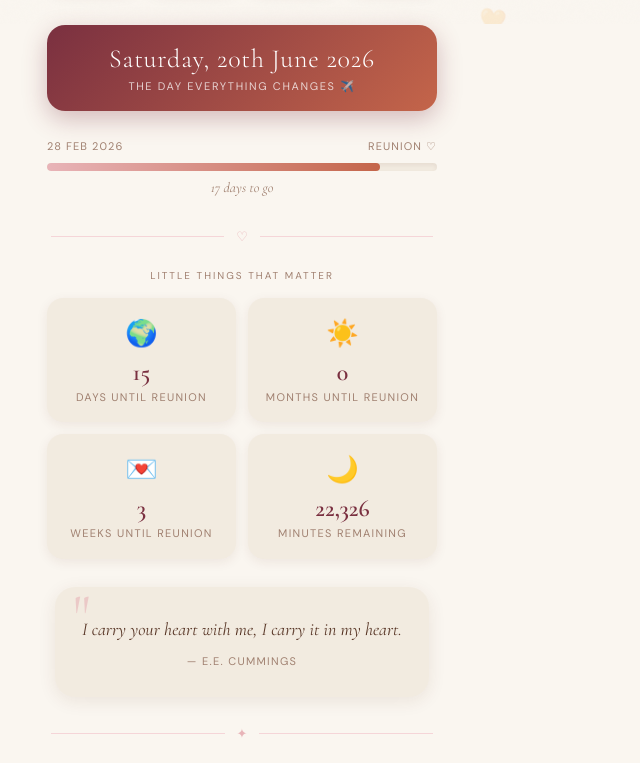
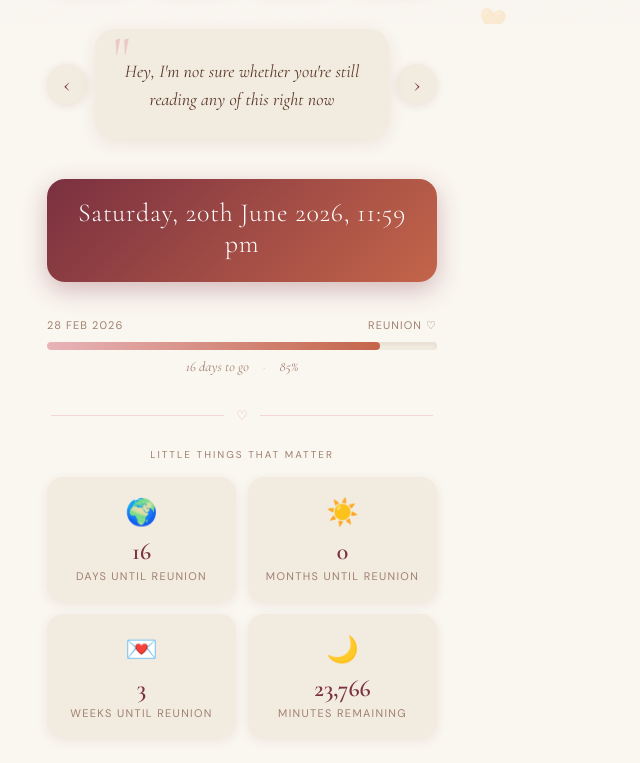
Before and after one commit to Polar310/starry-night-, a plain HTML site: page index.html in a window 1280 px wide. Shown: the part 776-1539 px from the top of the page, without its empty margins (398-1038 px from the left). Drawn offline with nearby package versions, Linux system fonts and the light colour scheme.

Commit message:
Refactor styles and update quote section in HTML

```diff
--- a/index.html
+++ b/index.html
@@ -268,7 +268,8 @@
 
     /* ── Countdown ── */
     .countdown-section {
-      padding: 0 clamp(12px, 4vw, 20px) 8px;
+      padding: 0 clamp(12px, 4vw, 20px);
+      margin-bottom: clamp(22px, 6vw, 32px);
     }
     .section-label {
       font-size: 10px; letter-spacing: .2em;
@@ -316,7 +317,7 @@
     /* ── Date banner ── */
     .date-banner {
       text-align: center;
-      margin: 28px clamp(12px, 4vw, 20px);
+      margin: 0 clamp(12px, 4vw, 20px) clamp(28px, 7vw, 36px);
       padding: 18px 20px;
       background: linear-gradient(135deg, var(--burgundy) 0%, var(--terracotta) 100%);
       border-radius: 18px;
@@ -336,20 +337,54 @@
 
     /* ── Quote rotator ── */
     .quote-section {
-      padding: 0 clamp(16px, 5vw, 28px);
-      margin-bottom: 28px;
+      padding: clamp(4px, 2vw, 8px) clamp(12px, 4vw, 20px);
+      margin-bottom: clamp(22px, 6vw, 32px);
       text-align: center;
     }
+    .quote-nav-row {
+      display: flex;
+      align-items: stretch;
+      gap: 8px;
+    }
+    .quote-arrow {
+      flex-shrink: 0;
+      align-self: center;
+      width: 40px;
+      height: 40px;
+      padding: 0;
+      border: none;
+      border-radius: 50%;
+      background: var(--parchment);
+      color: var(--burgundy);
+      font-family: 'Cormorant Garamond', serif;
+      font-size: 26px;
+      font-weight: 300;
+      line-height: 1;
+      cursor: pointer;
+      box-shadow: 0 2px 10px rgba(90,40,20,.1);
+      -webkit-tap-highlight-color: transparent;
+      touch-action: manipulation;
+    }
+    .quote-arrow:active {
+      background: var(--blush);
+    }
+    .quote-arrow:focus-visible {
+      outline: 2px solid var(--terracotta);
+      outline-offset: 2px;
+    }
     .quote-card {
+      flex: 1;
+      min-width: 0;
       background: var(--parchment);
       border-radius: 20px;
-      padding: 28px 24px;
+      padding: 28px 20px 24px;
       box-shadow: 0 4px 18px rgba(90,40,20,.09);
       min-height: 110px;
       display: flex; flex-direction: column;
       align-items: center; justify-content: center;
       gap: 10px;
       position: relative;
+      touch-action: pan-y pinch-zoom;
     }
     .quote-card .q-mark {
       font-family: 'Cormorant Garamond', serif;
@@ -420,9 +455,20 @@
       transition: width 1.5s cubic-bezier(.4,0,.2,1);
     }
     .progress-pct {
-      text-align: center; margin-top: 8px;
+      display: flex;
+      justify-content: center;
+      align-items: baseline;
+      flex-wrap: wrap;
+      gap: 8px 14px;
+      margin-top: 8px;
       font-family: 'Cormorant Garamond', serif;
-      font-size: 14px; color: var(--muted); font-style: italic;
+      font-size: 14px;
+      color: var(--muted);
+      font-style: italic;
+    }
+    .progress-pct-sep {
+      opacity: 0.45;
+      font-style: normal;
     }
 
     /* ── Spotify embed ── */
@@ -575,6 +621,18 @@
           <div class="slide-caption" id="cap-7" style="display:none"></div>
         </div>
 
+        <!-- Slide 9 -->
+        <div class="carousel-slide" id="slide-8">
+          <img src="IMG_4199.jpeg" alt="Hand-drawn beach sketch of two stick figures under a palm tree" />
+          <div class="slide-caption" id="cap-8" style="display:none"></div>
+        </div>
+
+        <!-- Slide 10 -->
+        <div class="carousel-slide" id="slide-9">
+          <img src="IMG_4200.jpeg" alt="Hand-drawn sketch of cooking and watching a show together" />
+          <div class="slide-caption" id="cap-9" style="display:none"></div>
+        </div>
+
       </div>
       <button type="button" class="carousel-arrow carousel-arrow-next" id="carousel-next" aria-label="Next photo">›</button>
     </div>
@@ -589,6 +647,8 @@
         <div class="dot" onclick="goTo(5)"></div>
         <div class="dot" onclick="goTo(6)"></div>
         <div class="dot" onclick="goTo(7)"></div>
+        <div class="dot" onclick="goTo(8)"></div>
+        <div class="dot" onclick="goTo(9)"></div>
       </div>
     </div>
   </div>
@@ -616,10 +676,23 @@
     </div>
   </section>
 
+  <!-- ── QUOTE (below countdown) ── -->
+  <section class="quote-section" id="quote-section">
+    <div class="quote-nav-row">
+      <button type="button" class="quote-arrow" id="quote-prev" aria-label="Previous quote">‹</button>
+      <div class="quote-card" id="quote-card">
+        <span class="q-mark">"</span>
+        <p class="quote-text" id="quote-text"></p>
+        <span class="quote-attr" id="quote-attr"></span>
+      </div>
+      <button type="button" class="quote-arrow" id="quote-next" aria-label="Next quote">›</button>
+    </div>
+  </section>
+
   <!-- ── DATE BANNER ── -->
   <div class="date-banner">
     <div class="date-text" id="target-date-text">20th June 2026</div>
-    <div class="date-note">The day everything changes ✈️</div>
+    <div class="date-note" id="target-date-note">The day everything changes ✈️</div>
   </div>
 
   <!-- ── PROGRESS ── -->
@@ -631,7 +704,11 @@
     <div class="progress-track">
       <div class="progress-fill" id="prog-fill" style="width:0%"></div>
     </div>
-    <p class="progress-pct" id="prog-text"></p>
+    <p class="progress-pct">
+      <span id="prog-days-text">—</span>
+      <span class="progress-pct-sep" aria-hidden="true">·</span>
+      <span id="prog-percent-text">—</span>
+    </p>
   </section>
 
   <div class="divider">
@@ -667,15 +744,6 @@
     </div>
   </section>
 
-  <!-- ── QUOTE ── -->
-  <section class="quote-section">
-    <div class="quote-card">
-      <span class="q-mark">"</span>
-      <p class="quote-text" id="quote-text"></p>
-      <span class="quote-attr" id="quote-attr"></span>
-    </div>
-  </section>
-
   <div class="divider">
     <div class="divider-line"></div>
     <span class="divider-icon">✦</span>
@@ -698,9 +766,11 @@
 
 <script>
   // ── TARGET DATE ──────────────────────────────────────────
-  const TARGET = new Date('2026-06-20T00:00:00');
+  // 20 June 2026, 23:59:59 — local time (end of reunion day)
+  const TARGET = new Date(2026, 5, 20, 23, 59, 59);
   const MS_PER_DAY = 86400000;
-  // Progress bar: journey from this day through reunion day (reunion day counts as the last full day).
+  const MS_PER_MINUTE = 60000;
+  // Progress bar: journey from start day through reunion moment (23:59 on 20 June).
   const PROGRESS_START = new Date(2026, 1, 28); // 28 Feb 2026, local midnight
   /** Paste your playlist ID (the long id in https://open.spotify.com/playlist/…) */
   const SPOTIFY_PLAYLIST_ID = '6fogzPyiiM7krntoigZiPq';
@@ -717,45 +787,94 @@
   function formatTargetDate(date) {
     const dayName = date.toLocaleDateString('en-GB', { weekday: 'long' });
     const monthName = date.toLocaleDateString('en-GB', { month: 'long' });
-    return `${dayName}, ${ordinal(date.getDate())} ${monthName} ${date.getFullYear()}`;
+    const time = date.toLocaleTimeString('en-GB', { hour: 'numeric', minute: '2-digit', hour12: true });
+    return `${dayName}, ${ordinal(date.getDate())} ${monthName} ${date.getFullYear()}, ${time}`;
+  }
+
+  function monthsUntilTarget(from, to) {
+    if (to <= from) return 0;
+    let m = (to.getFullYear() - from.getFullYear()) * 12 + (to.getMonth() - from.getMonth());
+    if (
+      to.getDate() < from.getDate() ||
+      (to.getDate() === from.getDate() && to.getTime() <= from.getTime())
+    ) m--;
+    return Math.max(0, m);
   }
 
   function updateTargetDateText() {
     const dateEl = document.getElementById('target-date-text');
     if (dateEl) dateEl.textContent = formatTargetDate(TARGET);
+    const noteEl = document.getElementById('target-date-note');
+    if (noteEl) noteEl.textContent = '';
   }
 
   // ── QUOTES ──────────────────────────────────────────────
   const quotes = [
-    { text: "I carry your heart with me, I carry it in my heart.", attr: "— E.E. Cummings" },
-    { text: "I carry your heart with me, I carry it in my heart.", attr: "— E.E. Cummings" },
-    { text: "Distance means so little when someone means so much.", attr: "— Tom McNeal" },
-    { text: "I exist in two places — here, and where you are.", attr: "— Margaret Atwood" },
-    { text: "How lucky I am to have something that makes saying goodbye so hard.", attr: "— A.A. Milne" },
-    { text: "The thought of you is brighter than all the streetlights in the world.", attr: "— atticus" },
-    { text: "Absence is to love as wind is to fire, it extinguishes the small, it inflames the great.", attr: "— Bussy-Rabutin" },
-    { text: "I love you, not only for what you are, but for what I am when I am with you.", attr: "— Roy Croft" },
-    { text: "In all the world, there is no heart for me like yours.", attr: "— Maya Angelou" },
-    { text: "I know it's hard now, but I'll always be with you no matter what", attr: "— Agastya Mudgal" },
-    { text: "We will always THRIVE no matter the distance", attr: "— Agastya Mudgal" },
-    { text: "I always choose you even in the hardest days, I want every part of you", attr: "— Agastya Mudgal" },
-    { text: "Baby, I'm always yours <3", attr: "— Agastya Mudgal" },
-    { text: "The more you read this and the more you refresh this the more closer I get to you ", attr: "— Agastya Mudgal" },
+    { text: "Hey, I'm not sure whether you're still reading any of this right now"},
+    { text: "But I just wanted to say I really miss you"},
+    { text: "I miss just bantering around with you, today feels rather empty without you" },
+    { text: "Man I hate it when you're upset at me and like 1000 miles away, cuz the only thing I wanna do right now "},
+    { text: "Is just hug you and just not let go until you start laughing and smilling again" },
+    { text: "I miss hearing your voice and hearing about your day, all the bits of it" },
+    { text: "I know you know that I love you, but I just don't think you understand how much" },
+    { text: "You can't comprehend it, and to be honest I just don't know how to communicate that with words" },
+    { text: "I just want you to know that I'm always here for you, no matter what, even on the worst of days" },
+    { text: "You mean a lot to me, and you always will. "},
+    { text: "I appreciate you, I'm grateful for you, I Love You"},
+    { text: "The more you read this and the more you refresh this the more closer I get to you ", attr: " You know who " },
   ];
   let qIdx = 0;
+  let quoteAutoplayTimer = null;
+  const QUOTE_INTERVAL_MS = 15000;
+  let quoteSwipeStartX = null;
 
   function showQuote(idx) {
+    qIdx = ((idx % quotes.length) + quotes.length) % quotes.length;
     const el = document.getElementById('quote-text');
     const at = document.getElementById('quote-attr');
+    if (!el || !at) return;
     el.classList.add('fade');
     setTimeout(() => {
-      el.textContent = quotes[idx].text;
-      at.textContent = quotes[idx].attr;
+      el.textContent = quotes[qIdx].text;
+      at.textContent = quotes[qIdx].attr || '';
+      at.style.display = quotes[qIdx].attr ? '' : 'none';
       el.classList.remove('fade');
     }, 400);
   }
+
+  function restartQuoteAutoplay() {
+    clearInterval(quoteAutoplayTimer);
+    quoteAutoplayTimer = setInterval(() => {
+      showQuote(qIdx + 1);
+    }, QUOTE_INTERVAL_MS);
+  }
+
+  function goQuote(delta) {
+    showQuote(qIdx + delta);
+    restartQuoteAutoplay();
+  }
+
   showQuote(0);
-  setInterval(() => { qIdx = (qIdx + 1) % quotes.length; showQuote(qIdx); }, 7000);
+  restartQuoteAutoplay();
+
+  const quotePrev = document.getElementById('quote-prev');
+  const quoteNext = document.getElementById('quote-next');
+  const quoteCard = document.getElementById('quote-card');
+
+  if (quotePrev) quotePrev.addEventListener('click', () => goQuote(-1));
+  if (quoteNext) quoteNext.addEventListener('click', () => goQuote(1));
+
+  if (quoteCard) {
+    quoteCard.addEventListener('touchstart', e => {
+      quoteSwipeStartX = e.touches[0].clientX;
+    }, { passive: true });
+    quoteCard.addEventListener('touchend', e => {
+      if (quoteSwipeStartX === null) return;
+      const dx = e.changedTouches[0].clientX - quoteSwipeStartX;
+      if (Math.abs(dx) > 40) goQuote(dx < 0 ? 1 : -1);
+      quoteSwipeStartX = null;
+    });
+  }
 
   // ── COUNTDOWN ──────────────────────────────────────────
   let prevSecs = -1;
@@ -771,10 +890,10 @@
       updateProgress();
       return;
     }
-    const d = Math.floor(diff / 86400000);
-    const h = Math.floor((diff % 86400000) / 3600000);
-    const m = Math.floor((diff % 3600000)  / 60000);
-    const s = Math.floor((diff % 60000)    / 1000);
+    const d = Math.floor(diff / MS_PER_DAY);
+    const h = Math.floor((diff % MS_PER_DAY) / 3600000);
+    const m = Math.floor((diff % 3600000) / MS_PER_MINUTE);
+    const s = Math.floor((diff % MS_PER_MINUTE) / 1000);
 
     const pad = n => String(n).padStart(2,'0');
     setVal('cd-days',  pad(d));
@@ -783,14 +902,9 @@
     setVal('cd-secs',  pad(s), s !== prevSecs);
     prevSecs = s;
 
-    // notes
-    const monthsLeft = Math.max(
-      0,
-      (TARGET.getFullYear() - now.getFullYear()) * 12 +
-      (TARGET.getMonth() - now.getMonth()) -
-      (TARGET.getDate() < now.getDate() ? 1 : 0)
-    );
-    const totalMinutesLeft = Math.max(0, Math.floor(diff / 60000));
+    // notes (all tied to the same reunion moment)
+    const monthsLeft = monthsUntilTarget(now, TARGET);
+    const totalMinutesLeft = Math.max(0, Math.floor(diff / MS_PER_MINUTE));
     document.getElementById('days-until').textContent = monthsLeft;
     document.getElementById('nights-count').textContent = totalMinutesLeft.toLocaleString('en-US');
     document.getElementById('km-apart').textContent = d;
@@ -812,31 +926,28 @@
   // ── PROGRESS ──────────────────────────────────────────
   function updateProgress() {
     const now = new Date();
-    const nowAtMidnight = new Date(now.getFullYear(), now.getMonth(), now.getDate());
-    const reunionMidnight = new Date(TARGET.getFullYear(), TARGET.getMonth(), TARGET.getDate());
-    const dayAfterReunion = new Date(reunionMidnight);
-    dayAfterReunion.setDate(dayAfterReunion.getDate() + 1);
-
+    const diff = TARGET - now;
     const journeyStart = new Date(PROGRESS_START.getFullYear(), PROGRESS_START.getMonth(), PROGRESS_START.getDate());
-    const journeyMs = dayAfterReunion - journeyStart;
+    const journeyMs = TARGET - journeyStart;
     let pct = 0;
-    if (journeyMs > 0) {
+    if (diff <= 0) {
+      pct = 100;
+    } else if (journeyMs > 0) {
       const elapsed = now - journeyStart;
       pct = Math.min(100, Math.max(0, (elapsed / journeyMs) * 100));
-    } else {
-      pct = 100;
     }
 
-    let totalDaysInclusive;
-    if (nowAtMidnight <= reunionMidnight) {
-      totalDaysInclusive = Math.floor((reunionMidnight - nowAtMidnight) / MS_PER_DAY) + 1;
-    } else {
-      totalDaysInclusive = 0;
-    }
+    const daysLeft = diff > 0 ? Math.floor(diff / MS_PER_DAY) : 0;
 
     document.getElementById('prog-fill').style.width = pct.toFixed(1) + '%';
-    document.getElementById('prog-text').textContent =
-      `${totalDaysInclusive} day${totalDaysInclusive === 1 ? '' : 's'} to go`;
+    const daysEl = document.getElementById('prog-days-text');
+    const pctEl = document.getElementById('prog-percent-text');
+    if (daysEl) {
+      daysEl.textContent = `${daysLeft} day${daysLeft === 1 ? '' : 's'} to go`;
+    }
+    if (pctEl) {
+      pctEl.textContent = `${Math.round(pct)}%`;
+    }
 
     const startLbl = document.getElementById('prog-start-label');
     if (startLbl) {
@@ -869,10 +980,10 @@
         `Until <em>${n1}</em><br/>& <em>${n2}</em>`;
       document.getElementById('header-names').textContent = `— ${n1} & ${n2} —`;
     }
-    [0,1,2,3,4,5,6,7].forEach(i => {
+    document.querySelectorAll('.carousel-slide').forEach((_, i) => {
       const cap = localStorage.getItem(`ld-cap-${i}`);
       const el = document.getElementById(`cap-${i}`);
-      if (cap) { el.textContent = cap; el.style.display = ''; }
+      if (cap && el) { el.textContent = cap; el.style.display = ''; }
     });
   })();
   updateTargetDateText();
@@ -880,7 +991,7 @@
 
   // ── IMAGES ────────────────────────────────────────────
   // Restore saved images
-  [0,1,2,3,4,5,6,7].forEach(i => {
+  document.querySelectorAll('.carousel-slide').forEach((_, i) => {
     const data = localStorage.getItem(`ld-img-${i}`);
     if (data) renderImage(i, data);
   });
```
